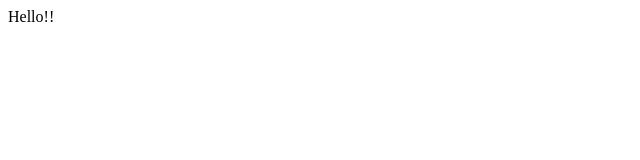
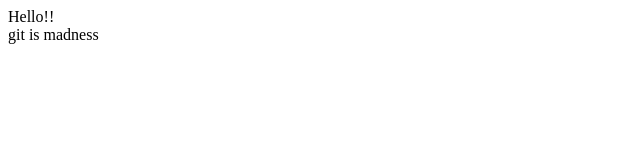
Before and after one commit to Pamplemousse35/demo-repo, a plain HTML site: page index.html in a window 1280 px wide. Shown: the full height of the page, 0-640 px from the left. Drawn offline with Linux system fonts and the light colour scheme.

Commit message:
proving git madness x2!

```diff
--- a/index.html
+++ b/index.html
@@ -1 +1,2 @@
 <div>Hello!!</div>
+<div>git is madness</div>
```
